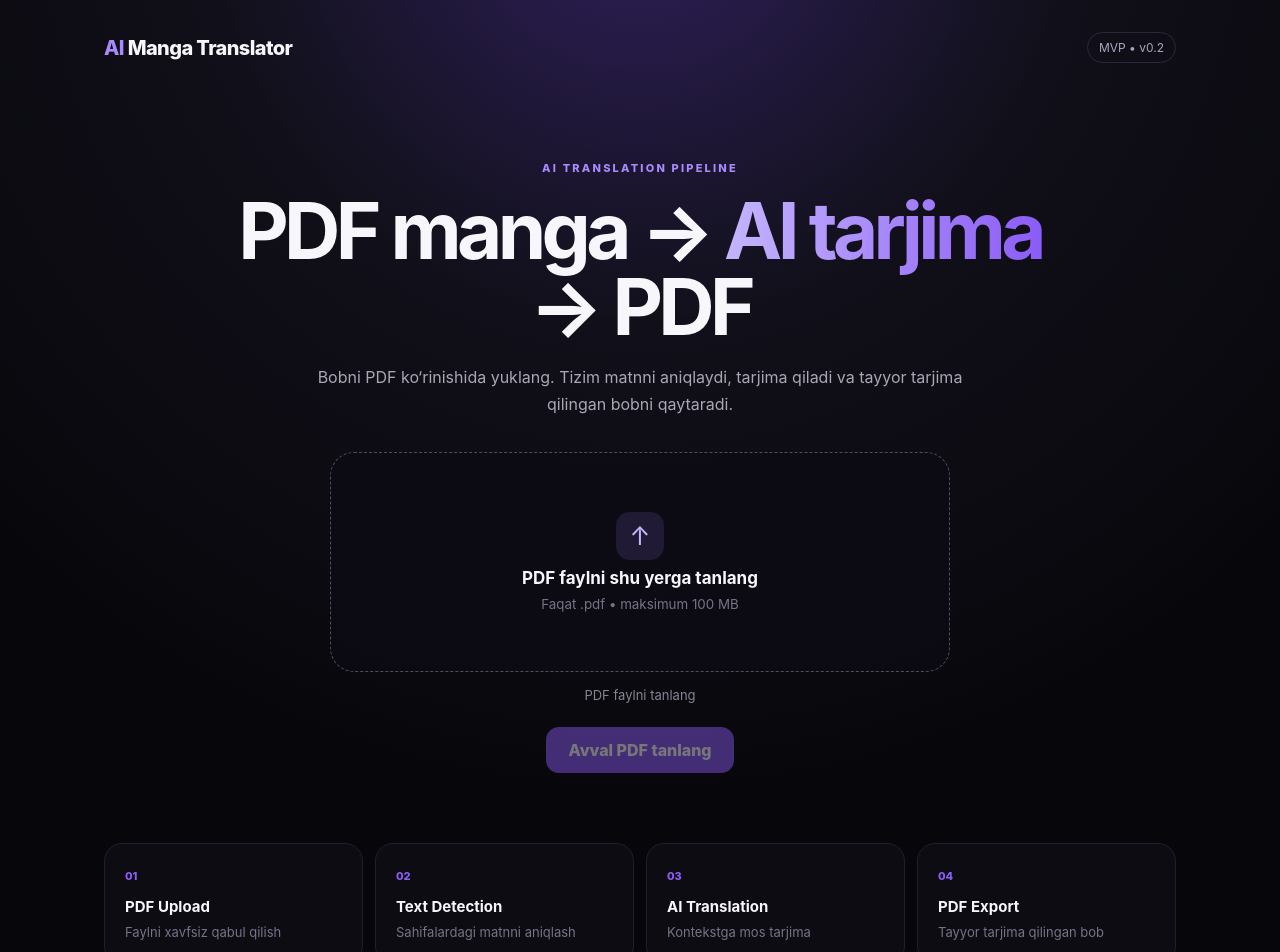
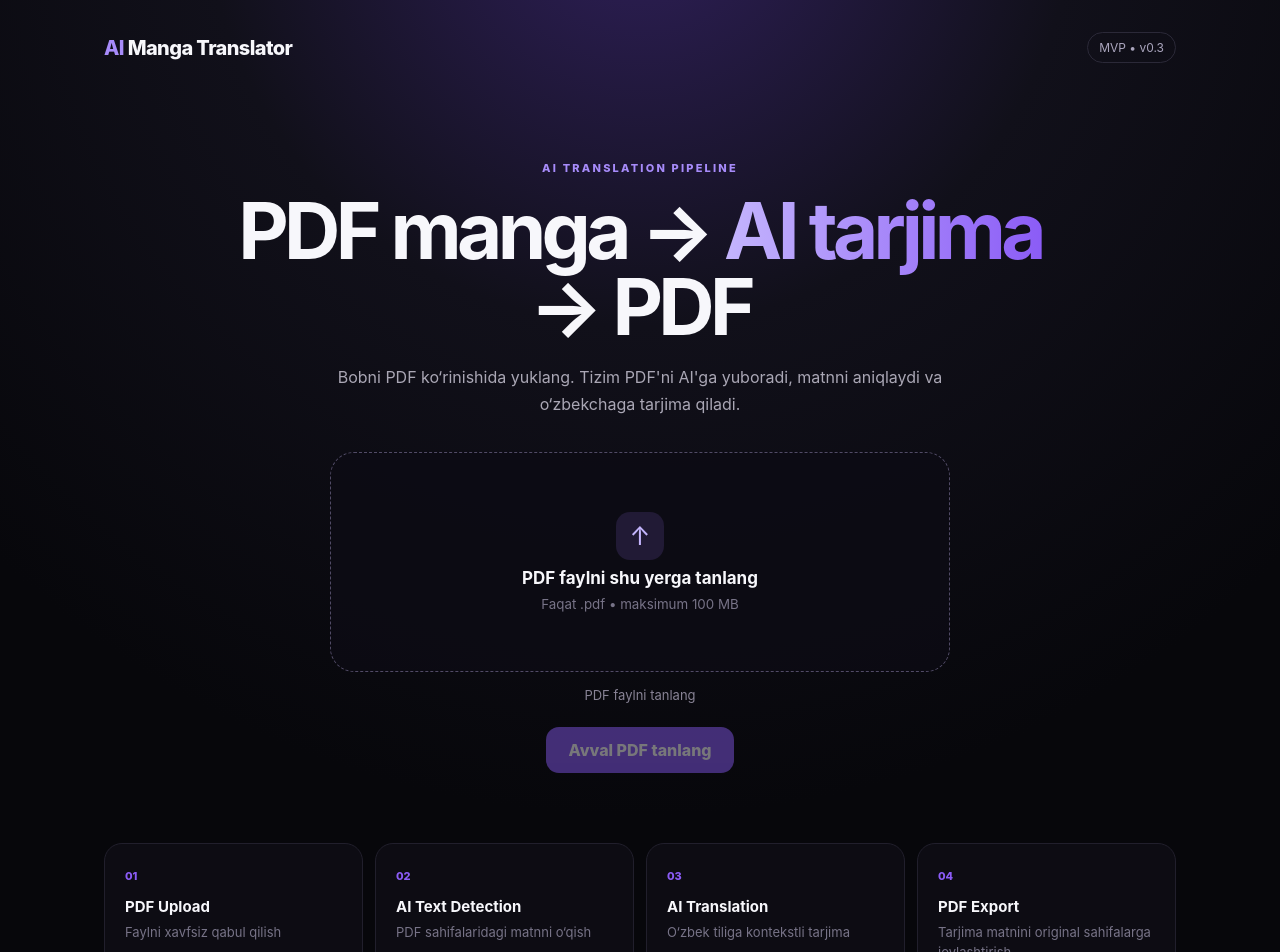
Before and after one commit to diyorxushvaqtov00-hub/Akt-mangauz, a Next.js app: page / in a window 1280 px wide. Shown: the top 952 px of the page. Built offline with nearby package versions, Linux system fonts and the light colour scheme.

Commit message:
feat: connect PDF upload to AI translation

```diff
--- a/app/page.tsx
+++ b/app/page.tsx
@@ -5,42 +5,53 @@ export default function Home() {
   const [file,setFile]=useState<File|null>(null);
   const [status,setStatus]=useState("PDF faylni tanlang");
   const [busy,setBusy]=useState(false);
+  const [translation,setTranslation]=useState("");
 
   async function startUpload() {
     if (!file || busy) return;
-    setBusy(true); setStatus("Upload URL tayyorlanmoqda...");
+    setBusy(true); setTranslation(""); setStatus("Upload URL tayyorlanmoqda...");
     try {
       const init=await fetch("/api/upload/init",{method:"POST",headers:{"Content-Type":"application/json"},body:JSON.stringify({name:file.name,size:file.size})});
       const initData=await init.json();
       if(!init.ok) throw new Error(initData.error || "Upload init xatosi");
+
       setStatus("PDF yuklanmoqda...");
       const upload=await fetch(initData.signedUrl,{method:"PUT",headers:{"Content-Type":"application/pdf","x-upsert":"false"},body:file});
       if(!upload.ok) throw new Error("PDF Storage'ga yuklanmadi");
+
       setStatus("PDF qabul qilindi. Tekshirilmoqda...");
       const complete=await fetch("/api/upload/complete",{method:"POST",headers:{"Content-Type":"application/json"},body:JSON.stringify({jobId:initData.jobId,path:initData.path})});
       const completeData=await complete.json();
       if(!complete.ok) throw new Error(completeData.error || "Tekshiruv xatosi");
-      setStatus("PDF muvaffaqiyatli yuklandi — AI pipeline uchun tayyor.");
+
+      setStatus("AI PDF'ni o‘qiyapti va tarjima qilmoqda...");
+      const translate=await fetch("/api/translate",{method:"POST",headers:{"Content-Type":"application/json"},body:JSON.stringify({jobId:initData.jobId,path:initData.path,targetLanguage:"Uzbek"})});
+      const translateData=await translate.json();
+      if(!translate.ok) throw new Error(translateData.error || translateData.detail || "AI tarjima xatosi");
+
+      setTranslation(translateData.translation || "");
+      setStatus("AI tarjima muvaffaqiyatli tugadi.");
     } catch(error) {
-      setStatus(error instanceof Error ? "X "+error.message : "Upload xatosi");
+      setStatus(error instanceof Error ? "X "+error.message : "Upload/AI xatosi");
     } finally { setBusy(false); }
   }
 
   return <main className="shell">
-    <header className="nav"><div className="brand"><span>AI</span> Manga Translator</div><div className="badge">MVP • v0.2</div></header>
+    <header className="nav"><div className="brand"><span>AI</span> Manga Translator</div><div className="badge">MVP • v0.3</div></header>
     <section className="hero">
       <div className="eyebrow">AI TRANSLATION PIPELINE</div>
       <h1>PDF manga → <span>AI tarjima</span> → PDF</h1>
-      <p>Bobni PDF ko‘rinishida yuklang. Tizim matnni aniqlaydi, tarjima qiladi va tayyor tarjima qilingan bobni qaytaradi.</p>
+      <p>Bobni PDF ko‘rinishida yuklang. Tizim PDF'ni AI'ga yuboradi, matnni aniqlaydi va o‘zbekchaga tarjima qiladi.</p>
       <label className="upload">
-        <input type="file" accept=".pdf,application/pdf" onChange={e=>{const f=e.target.files?.[0];if(!f)return;if(f.type!=="application/pdf"&&!f.name.toLowerCase().endsWith(".pdf")){setFile(null);setStatus("Faqat PDF fayl qabul qilinadi");return;}if(f.size>100*1024*1024){setFile(null);setStatus("PDF 100 MB dan kichik bo‘lishi kerak");return;}setFile(f);setStatus("PDF qabul qilindi — yuklashga tayyor");}}/>
+        <input type="file" accept=".pdf,application/pdf" onChange={e=>{const f=e.target.files?.[0];if(!f)return;if(f.type!=="application/pdf"&&!f.name.toLowerCase().endsWith(".pdf")){setFile(null);setStatus("Faqat PDF fayl qabul qilinadi");return;}if(f.size>100*1024*1024){setFile(null);setStatus("PDF 100 MB dan kichik bo‘lishi kerak");return;}setFile(f);setTranslation("");setStatus("PDF qabul qilindi — AI tarjimaga tayyor");}}/>
         <div className="uploadIcon">↑</div><strong>{file?file.name:"PDF faylni shu yerga tanlang"}</strong>
         <small>{file?((file.size/1024/1024).toFixed(2)+" MB"):"Faqat .pdf • maksimum 100 MB"}</small>
       </label>
       <div className={file?"status success":"status"}>{status}</div>
-      <button className="primary" disabled={!file||busy} onClick={startUpload}>{busy?"Yuklanmoqda...":file?"PDF'ni yuklash":"Avval PDF tanlang"}</button>
+      <button className="primary" disabled={!file||busy} onClick={startUpload}>{busy?"AI ishlayapti...":file?"PDF'ni AI tarjimaga yuborish":"Avval PDF tanlang"}</button>
+      {translation && <div className="status success" style={{marginTop:16,textAlign:"left",whiteSpace:"pre-wrap",maxHeight:420,overflow:"auto"}}>{translation}</div>}
     </section>
-    <section className="pipeline">{[["01","PDF Upload","Faylni xavfsiz qabul qilish"],["02","Text Detection","Sahifalardagi matnni aniqlash"],["03","AI Translation","Kontekstga mos tarjima"],["04","PDF Export","Tayyor tarjima qilingan bob"]].map(([n,title,desc])=><article key={n}><span>{n}</span><h3>{title}</h3><p>{desc}</p></article>)}</section>
+    <section className="pipeline">{[["01","PDF Upload","Faylni xavfsiz qabul qilish"],["02","AI Text Detection","PDF sahifalaridagi matnni o‘qish"],["03","AI Translation","O‘zbek tiliga kontekstli tarjima"],["04","PDF Export","Tarjima matnini original sahifalarga joylashtirish"]].map(([n,title,desc])=><article key={n}><span>{n}</span><h3>{title}</h3><p>{desc}</p></article>)}</section>
     <footer>AI Manga Translator • Translation core first</footer>
   </main>;
 }
```
